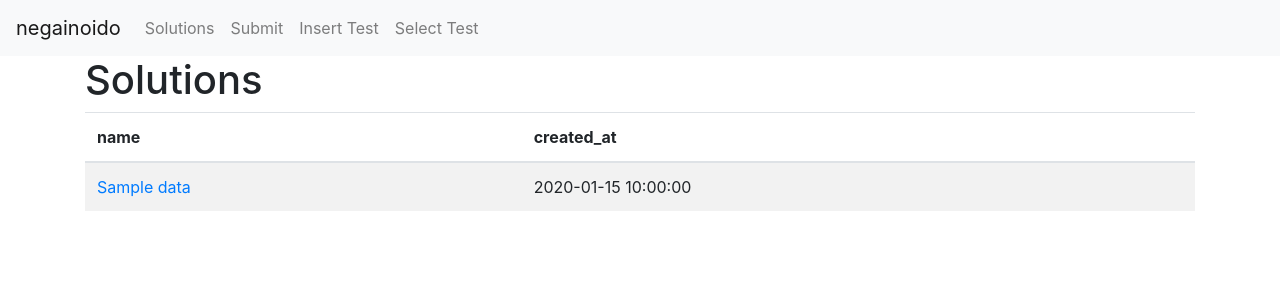
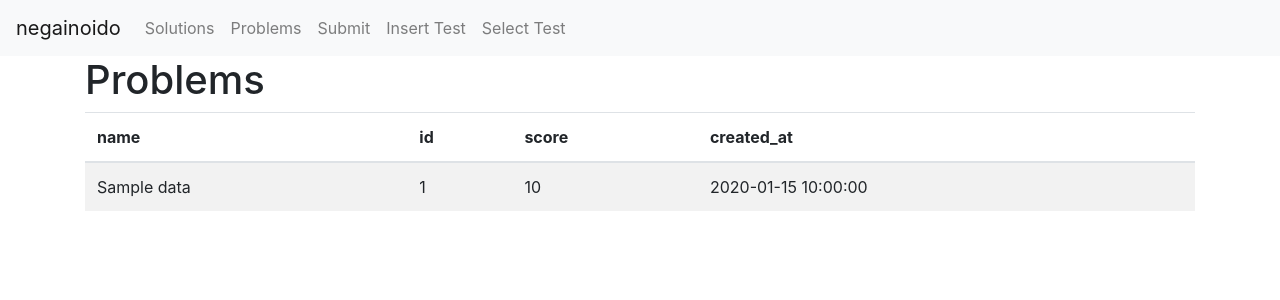
Before and after one commit to atetubou/negainoido-icfpc2018, a Python web app: template flask/templates/list_problems.html in a window 1280 px wide. Shown: the top 300 px of the page. Run offline with Jinja, Linux system fonts and the light colour scheme; the template is opened without the code that fills it: most values are stand-ins (such as "Sample title", 1, 10 or a date in 2020); some libraries are stand-ins or nearby versions.

Commit message:
support problems

```diff
--- a/flask/templates/base.html
+++ b/flask/templates/base.html
@@ -21,6 +21,9 @@
               <a class="nav-link" href="{{ url_for('list_solution_as_html')}}">Solutions</a>
             </li>
             <li class="nav-item">
+              <a class="nav-link" href="{{ url_for('list_problems_as_html')}}">Problems</a>
+            </li>
+            <li class="nav-item">
               <a class="nav-link" href="{{ url_for('submit_solution_as_html')}}">Submit</a>
             </li>
             <li class="nav-item">
--- a/flask/templates/list_problems.html
+++ b/flask/templates/list_problems.html
@@ -1,11 +1,13 @@
 {% extends "base.html" %}
 
 {% block content %}
-<h1>Solutions</h1>
+<h1>Problems</h1>
   <table class="table table-striped">
     <thead>
       <tr>
         <th> name </th>
+        <th> id </th>
+        <th> score </th>
         <th> created_at </th>
       </tr>
     </thead>
@@ -13,9 +15,13 @@
       {% for r in data %}
       <tr>
         <td>
-          <a href="{{ url_for('problem_id_as_html', id = r['name']) }}">
-            {{ r['name'] }}
-          </a></td>
+          {{ r['name'] }}
+        {#  <!-- <a href="{{ url_for('problem_id_as_html', id = r['name']) }}"> --> #}
+{#            <!-- {{ r['name'] }} --> #}
+{#          <!-- </a> --> #}
+</td>
+        <td> {{ r['id'] }} </td>
+        <td> {{ r['score'] }} </td>
         <td> {{ r['created_at'] }} </td>
       </tr>
       {% endfor %}
```
Also changed, not shown: flask/app.py (+6 -5 lines).
